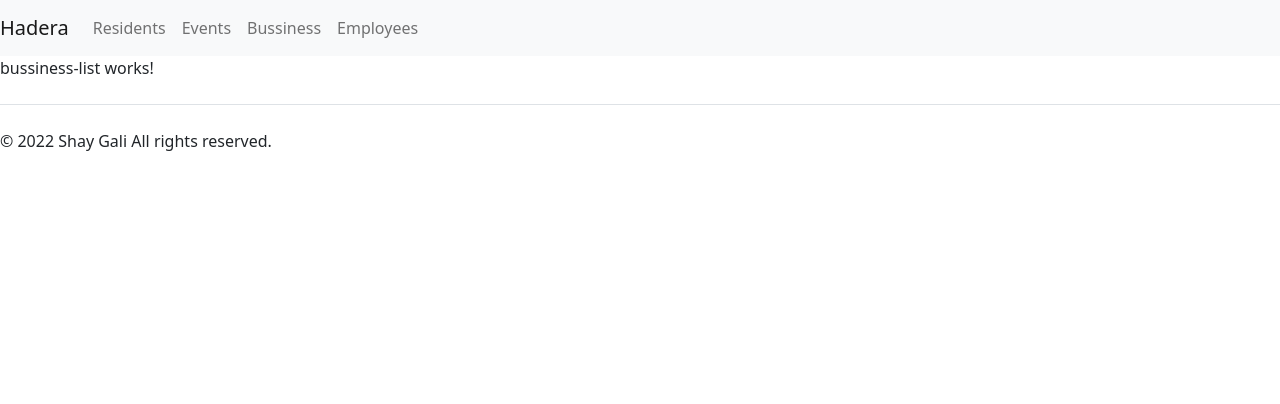
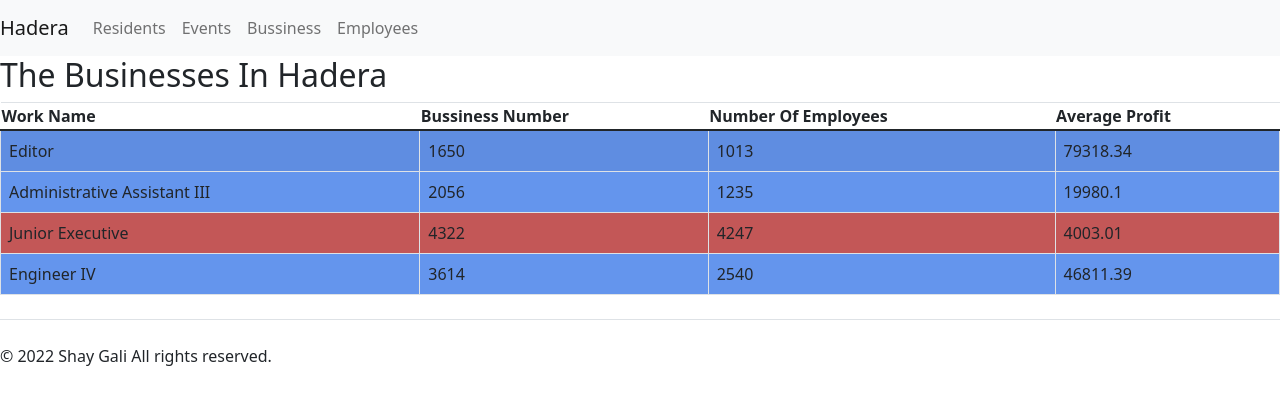
Before and after one commit to ShayGali/City-Website, an Angular app: page /bussiness in a window 1280 px wide. Shown: the top 404 px of the page. Built offline with nearby package versions, Linux system fonts and the light colour scheme.

Commit message:
completed the bussiness route

```diff
--- /dev/null
+++ b/src/app/bussiness/Bussiness.ts
@@ -0,0 +1,51 @@
+export default class Bussiness {
+  private _workName: string;
+  private _bussinessNumber: number;
+  private _numberOfEmp: number;
+  private _averageProfit: number;
+
+  constructor(
+    workName: string,
+    bussinessNumber: number,
+    numberOfEmp: number,
+    averageProfit: number
+  ) {
+    this._workName = this.workName = workName;
+    this._averageProfit = this.averageProfit = averageProfit;
+    this._bussinessNumber = this.bussinessNumber = bussinessNumber;
+    this._numberOfEmp = this.numberOfEmp = numberOfEmp;
+  }
+
+  public get workName(): string {
+    return this._workName;
+  }
+  public set workName(v: string) {
+    this._workName = v;
+  }
+
+  public get bussinessNumber(): number {
+    return this._bussinessNumber;
+  }
+  public set bussinessNumber(v: number) {
+    this._bussinessNumber = v;
+  }
+
+  public get numberOfEmp(): number {
+    return this._numberOfEmp;
+  }
+  public set numberOfEmp(v: number) {
+    if (v < 1000 || v > 5000)
+      throw new RangeError(
+        'number of employees need to be between 1000 and 5000'
+      );
+
+    this._numberOfEmp = v;
+  }
+
+  public get averageProfit(): number {
+    return this._averageProfit;
+  }
+  public set averageProfit(v: number) {
+    this._averageProfit = v;
+  }
+}
--- a/src/app/bussiness/bussiness-list/bussiness-list.component.html
+++ b/src/app/bussiness/bussiness-list/bussiness-list.component.html
@@ -1 +1,23 @@
-<p>bussiness-list works!</p>
+<h2>The Businesses In Hadera</h2>
+<table class="table table-bordered table-striped table-condensed">
+  <thead>
+    <th>Work Name</th>
+    <th>Bussiness Number</th>
+    <th>Number Of Employees</th>
+    <th>Average Profit</th>
+  </thead>
+
+  <tbody>
+    <tr
+      *ngFor="let bussiness of businesses"
+      [ngStyle]="{
+        'background-color': getRowColor(bussiness.averageProfit)
+      }"
+    >
+      <td>{{ bussiness.workName }}</td>
+      <td>{{ bussiness.bussinessNumber }}</td>
+      <td>{{ bussiness.numberOfEmp }}</td>
+      <td>{{ bussiness.averageProfit }}</td>
+    </tr>
+  </tbody>
+</table>
--- a/src/app/bussiness/bussiness-list/bussiness-list.component.ts
+++ b/src/app/bussiness/bussiness-list/bussiness-list.component.ts
@@ -1,4 +1,6 @@
 import { Component, OnInit } from '@angular/core';
+import Bussiness from '../Bussiness';
+import { BussinessService } from '../bussiness.service';
 
 @Component({
   selector: 'app-bussiness-list',
@@ -6,7 +8,27 @@ import { Component, OnInit } from '@angular/core';
   styleUrls: ['./bussiness-list.component.css'],
 })
 export class BussinessListComponent implements OnInit {
-  constructor() {}
+  constructor(private service: BussinessService) {}
+  businesses: Bussiness[] = [];
+  ngOnInit(): void {
+    this.getBusinesses();
+  }
 
-  ngOnInit(): void {}
+  getBusinesses(): void {
+    this.service
+      .getBusinesses()
+      .subscribe((businesses) => (this.businesses = businesses));
+  }
+
+  getBussinessByNumber(bussinessNumber: number): Bussiness | undefined {
+    let result: Bussiness | undefined;
+    this.service
+      .getBussiness(bussinessNumber)
+      .subscribe((res) => (result = res));
+    return result;
+  }
+
+  getRowColor(averageProfit: number): string {
+    return averageProfit < 5000 ? 'IndianRed' : 'CornflowerBlue';
+  }
 }
--- /dev/null
+++ b/src/app/bussiness/bussiness.service.ts
@@ -0,0 +1,21 @@
+import { Injectable } from '@angular/core';
+import { map, Observable, of } from 'rxjs';
+import { BUSINESSES } from './dummy-data';
+import Bussiness from './Bussiness';
+@Injectable({
+  providedIn: 'root',
+})
+export class BussinessService {
+  constructor() {}
+
+  getBusinesses(): Observable<Bussiness[]> {
+    return of(BUSINESSES);
+  }
+  getBussiness(bussinessNumber: number): Observable<Bussiness | undefined> {
+    return this.getBusinesses().pipe(
+      map((residents: Bussiness[]) =>
+        residents.find((e) => e.bussinessNumber === bussinessNumber)
+      )
+    );
+  }
+}
--- /dev/null
+++ b/src/app/bussiness/dummy-data.ts
@@ -0,0 +1,8 @@
+import Bussiness from './Bussiness';
+
+export const BUSINESSES = [
+  new Bussiness('Editor', 1650, 1013, 79318.34),
+  new Bussiness('Administrative Assistant III', 2056, 1235, 19980.1),
+  new Bussiness('Junior Executive', 4322, 4247, 4003.01),
+  new Bussiness('Engineer IV', 3614, 2540, 46811.39),
+];
```
